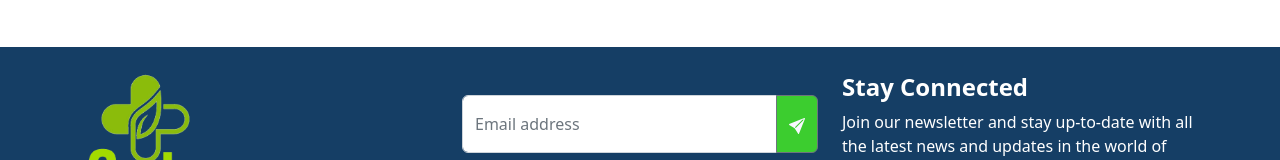
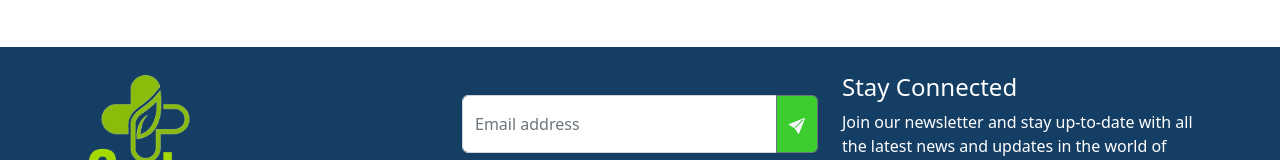
Before and after one commit to yassercoding/ClinicLib, a React (Create React App) app in the folder client/: page /clinics/new in a window 1280 px wide. Shown: the part 771-931 px from the top of the page. Built offline with nearby package versions, Linux system fonts and the light colour scheme; no server answers.

Commit message:
Update Footer.js

```diff
--- a/client/src/components/Footer.js
+++ b/client/src/components/Footer.js
@@ -42,7 +42,7 @@ function Footer() {
 
           <div className="col-lg-4 col-md-8 col-xs-12 mb-3">
 
-            <h4><strong>Stay Connected</strong></h4>
+            <h4>Stay Connected</h4>
             <ul className="nav flex-column">
 
               <li className="nav-item mb-2">Join our newsletter and stay up-to-date with all the latest news and updates in the world of healthcare.
```
